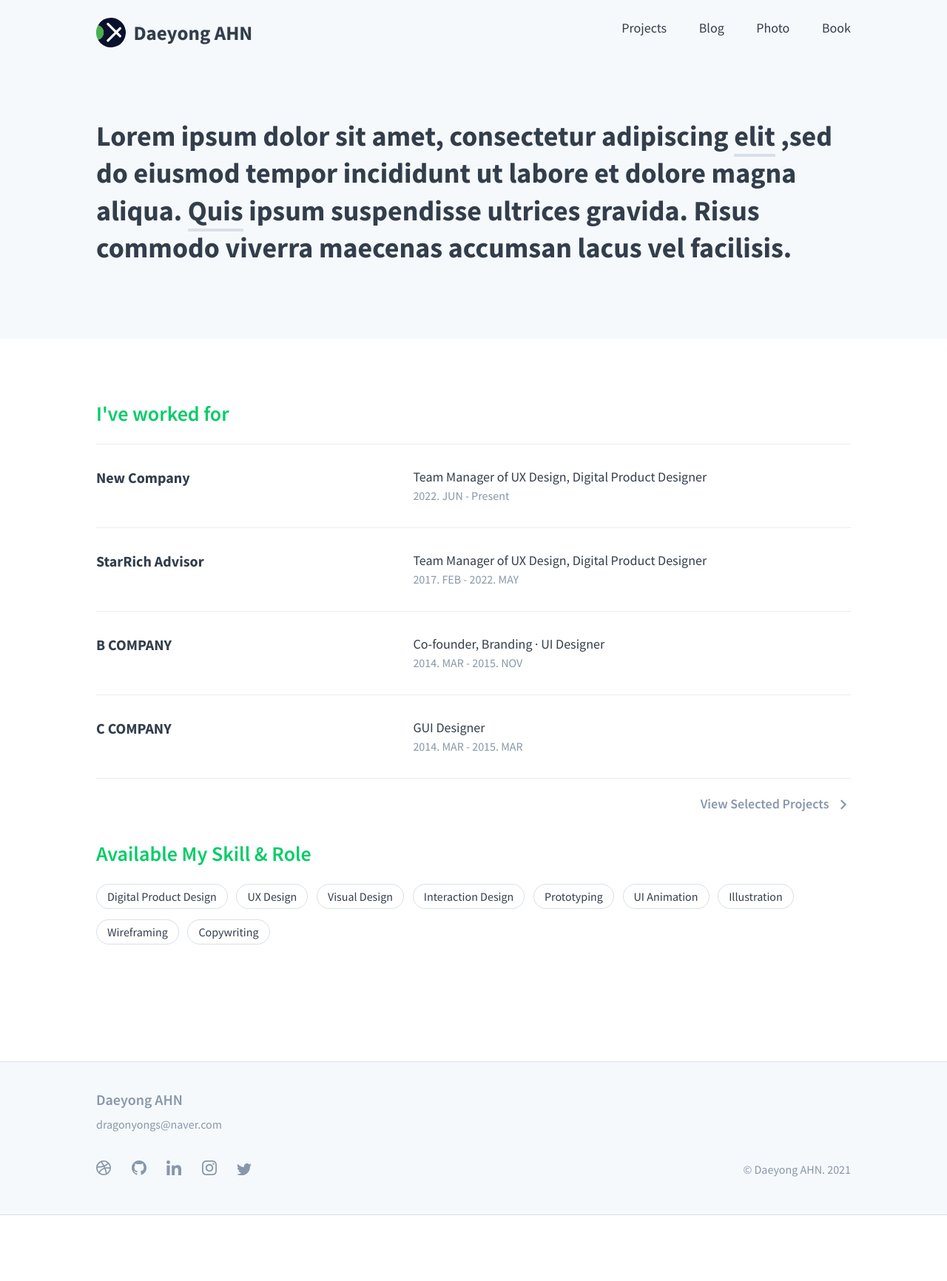
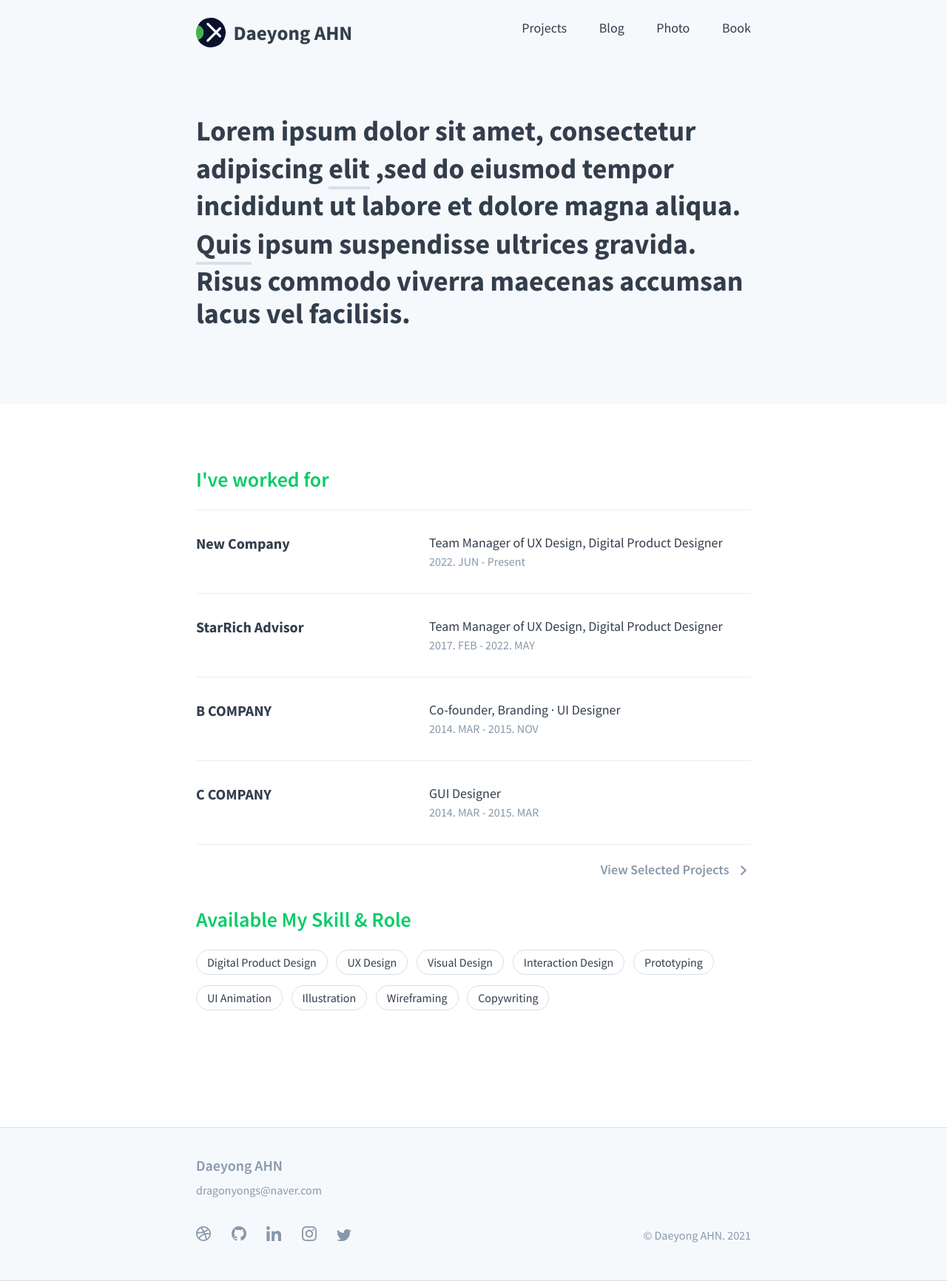
Before and after one commit to dragonyongs/daeyong.github.io, a Jekyll site: the page built from index.md, in a window 1280 px wide. Shown: the whole page at 74% size. Built offline with Jekyll 4.4.1, drawn with Linux system fonts in a browser that asks for light colours; before the commit the page ends 1643 px from its top, so only the background shows below that.

Commit message:
size change
size change

```diff
--- a/_sass/_layout.scss
+++ b/_sass/_layout.scss
@@ -1,6 +1,6 @@
 .container {
   margin: 0 auto;
-  max-width: 1020px;
+  max-width: 750px; //1020px
   width: 80%;
     @media (max-width: $break-small) {
         width: 88%;
@@ -16,7 +16,7 @@ main,
 footer>.footer_wrap,
 .nav-container {
   margin: 0 auto;
-  max-width: 1020px;
+  max-width: 750px; //1020px
   width: 80%;
     @media (max-width: $break-small) {
         width: 88%;
```
